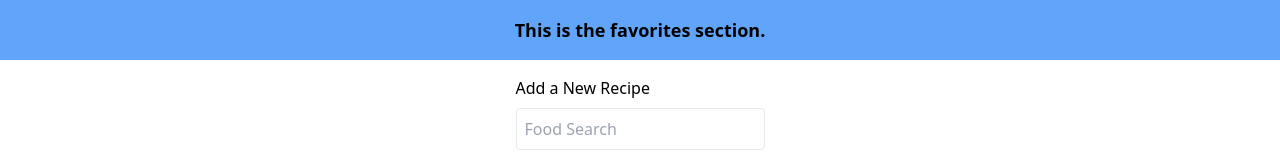
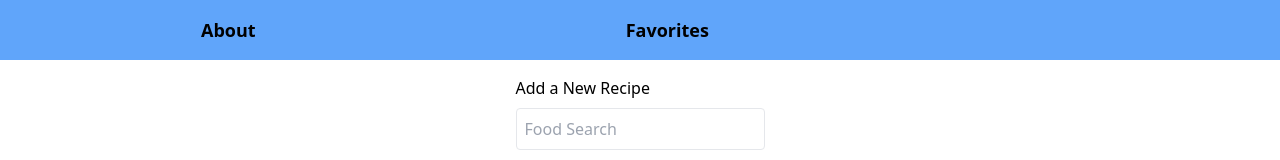
Before and after one commit to tyfirth/recipeez-frontend, a React (Create React App) app: page /favorites in a window 1280 px wide. Shown: the top 160 px of the page. Built offline with nearby package versions, Linux system fonts and the light colour scheme; no server answers.

Commit message:
things are mostly working. as usual before assessment

```diff
--- a/src/components/Favorites.js
+++ b/src/components/Favorites.js
@@ -1,10 +1,16 @@
 import React, {Component} from 'react';
 
+
 class Favorites extends Component {
+
+  componentDidMount() {
+    console.log(this.props)
+  }
+
   render() {
     return (
       <div className='favorites' class='hover:text-white'>
-        This is the favorites section.
+
       </div>
     )
   }
--- a/src/containers/MenuContainer.js
+++ b/src/containers/MenuContainer.js
@@ -1,19 +1,30 @@
 import React, {Component} from 'react';
 import About from '../components/About'
 import Favorites from '../components/Favorites'
-import {Route} from 'react-router-dom'
+import {Route, Link} from 'react-router-dom'
+import {connect} from 'react-redux'
 
 class MenuContainer extends Component {
 
   render() {
     return(
       <div className='menu-container' class='bg-blue-400 p-4 flex justify-around text-lg font-bold'>
+
+        <Link to='/about'>About</Link>
         <Route exact path='/about' component={About} />
+
+        <Link to='/favorites'>Favorites</Link>
         <Route exact path='/favorites'
-          render={() => <Favorites /> } />
+          render={() => <Favorites recipes={this.props.recipes}/> } />
       </div>
     )
   }
 }
 
-export default MenuContainer;
+const mapStateToProps = state => {
+  return {
+    recipes: state.recipes
+  }
+}
+
+export default connect(mapStateToProps)(MenuContainer);
```
